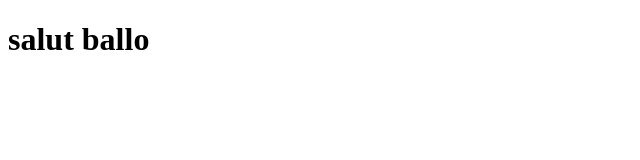
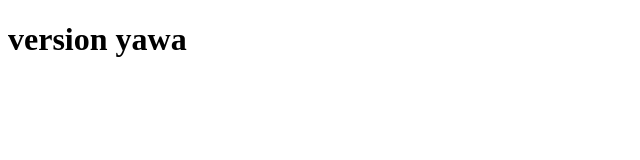
Before and after one commit to yawadouti5-cyber/lare-projet, a plain HTML site: page index.html in a window 1280 px wide. Shown: the whole page, without its empty margins (0-640 px from the left). Drawn offline with Linux system fonts and the light colour scheme.

Commit message:
version yawa

```diff
--- a/index.html
+++ b/index.html
@@ -6,6 +6,6 @@
     <title>Document</title>
 </head>
 <body>
-    <h1>salut ballo</h1>
+    <h1>version yawa</h1>
 </body>
 </html>
```
